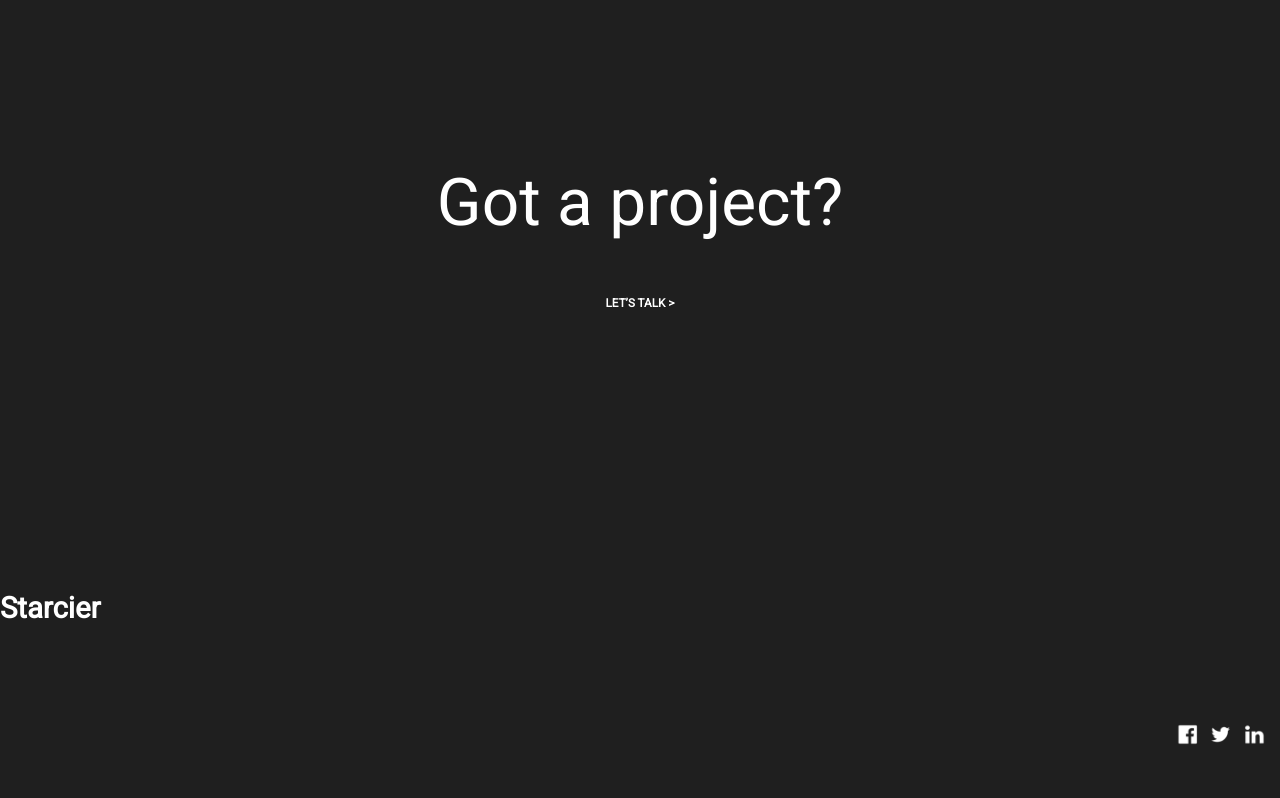
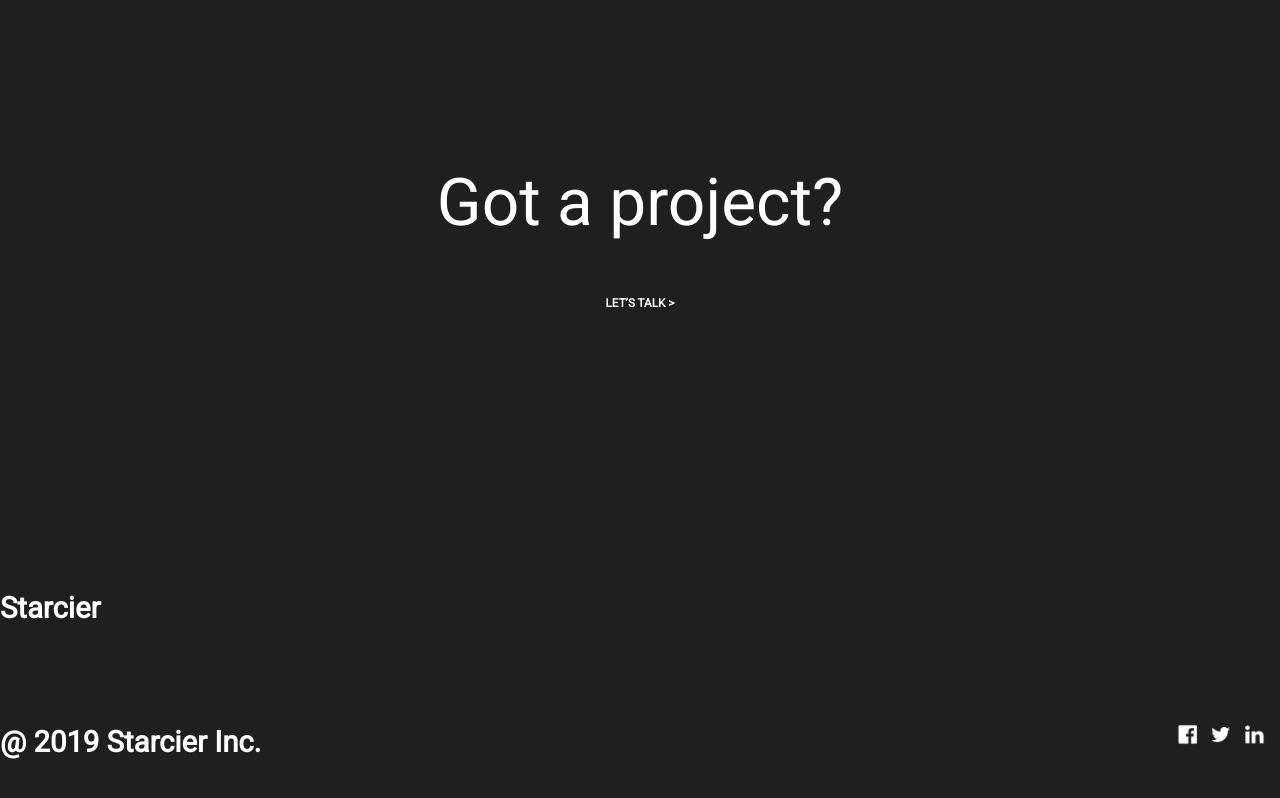
Before and after one commit to lexoyo/starcier, a Jekyll site: the page built from index.md, in a window 1280 px wide and 900 px high, scrolled down 2641 px. Shown: the top 798 px of the window. Built offline with Jekyll 4.4.1, drawn with Linux system fonts in a browser that asks for light colours.

Commit message:
Update _config.yml

```diff
--- a/_config.yml
+++ b/_config.yml
@@ -1,5 +1,6 @@
 
 title: Starcier
+copyright: "@ 2019 Starcier Inc."
 
 collections:
   - home
```
